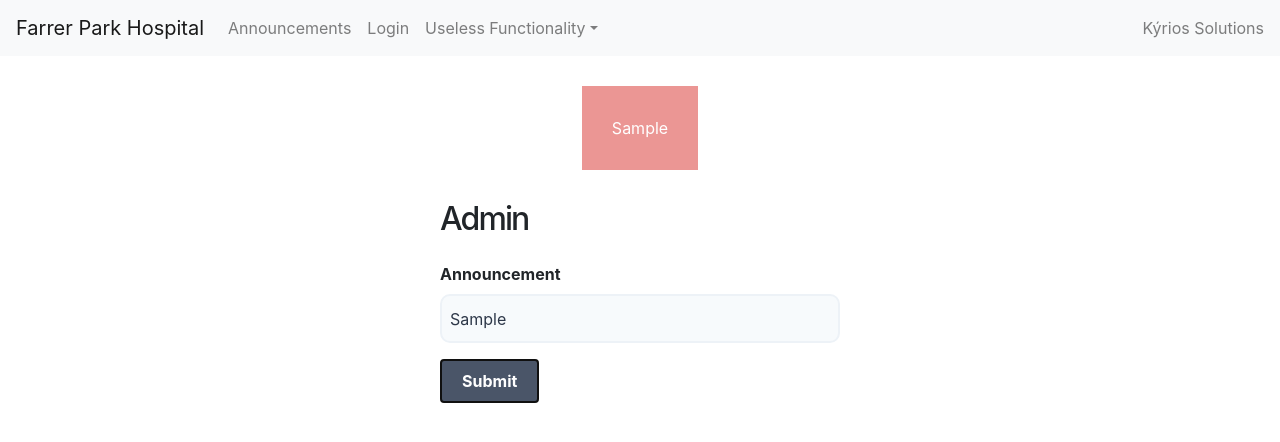
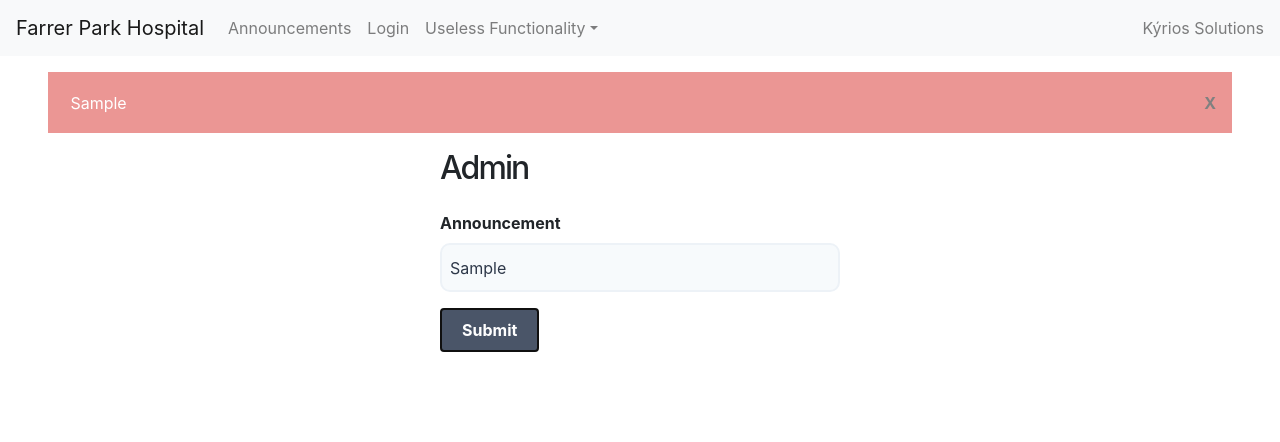
Before and after one commit to teamkyrios/aws, a React (Create React App) app: page /announcements in a window 1280 px wide. Both pictures are taken after typing "Sample" into the empty fields and a click on the button "Submit". Shown: the top 442 px of the page. Built offline with nearby package versions, Linux system fonts and the light colour scheme.

Commit message:
closeable announcement

```diff
--- a/src/components/AnnouncementComponent.js
+++ b/src/components/AnnouncementComponent.js
@@ -7,23 +7,41 @@ class CreateAnnouncement extends Component {
 
   render() {
     if (
-      this.props.announcementText != null &&
-      this.props.announcementText != ""
+      this.props.announcementText !== null &&
+      this.props.announcementText !== ""
     ) {
       return (
         <div
           style={{
+            zIndex: 1,
             display: "flex",
-            justifyContent: "center",
-            alignItems: "center",
+            justifyContent: "space-between",
             background: "#eb9694",
-            color: "white",
-            textAlign: "center",
-            margin: "30px",
-            padding: "30px",
+            padding: "1.2rem 1rem 1.1rem 1.4rem",
+            margin: "1rem 3rem",
           }}
         >
-          {this.props.announcementText}
+          <div
+            style={{
+              marginRight: ".5rem",
+              color: "white",
+            }}
+          >
+            {this.props.announcementText}
+          </div>
+          <button
+            style={{
+              padding: 0,
+              backgroundColor: "initial",
+              border: 0,
+              color: "grey",
+            }}
+            type="button"
+            aria-label="Close"
+            onClick={() => this.props.closeAnnouncement(this.props.id)}
+          >
+            X
+          </button>
         </div>
       );
     } else {
--- a/src/components/AnnouncementPage.js
+++ b/src/components/AnnouncementPage.js
@@ -1,6 +1,5 @@
 import React, { Component } from "react";
 import { connect } from "react-redux";
-import styled from "@emotion/styled";
 import { Formik, Form, useField } from "formik";
 import CreateAnnouncement from "./AnnouncementComponent";
 
@@ -22,26 +21,38 @@ class AnnoucementPage extends Component {
     super(props);
 
     this.state = {
-      announcementText: null,
       displayedData: [],
       setkey: 0,
     };
+
+    this.closeAnnouncement = this.closeAnnouncement.bind(this);
   }
 
   loadText(formParameters) {
     // Make announcement??
-    this.setState({ announcementText: formParameters });
     this.state.displayedData.unshift(
       <CreateAnnouncement
-        announcementText={this.state.announcementText}
+        announcementText={formParameters}
         key={this.state.setkey}
+        id={this.state.setkey}
+        closeAnnouncement={this.closeAnnouncement}
       />
     );
     this.setState({ setkey: this.state.setkey + 1 });
   }
 
+  closeAnnouncement(id) {
+    this.state.displayedData.splice(
+      this.state.displayedData.findIndex((x) => x.props.id === id),
+      1
+    );
+    this.setState({ displayedData: this.state.displayedData });
+  }
+
   render() {
     return (
+      <div>
+        <div>{this.state.displayedData}</div>
         <div
           style={{
             display: "flex",
@@ -49,7 +60,6 @@ class AnnoucementPage extends Component {
             alignItems: "center",
           }}
         >
-        <div>{this.state.displayedData}</div>
           <div>
             <h2>Admin</h2>
             <>
@@ -83,6 +93,7 @@ class AnnoucementPage extends Component {
             </>
           </div>
         </div>
+      </div>
     );
   }
 }
```
Lines whose indentation alone changed are shown as unchanged.
